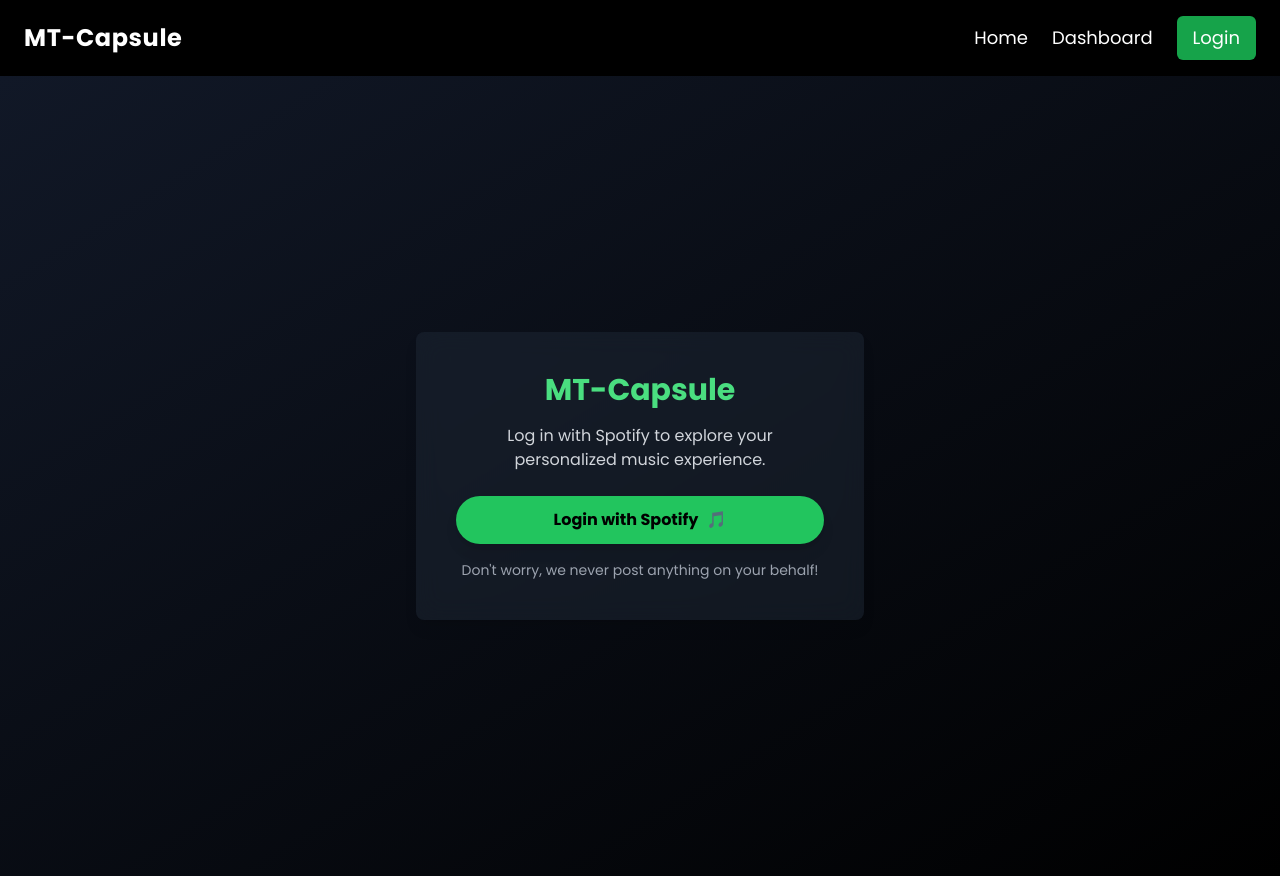
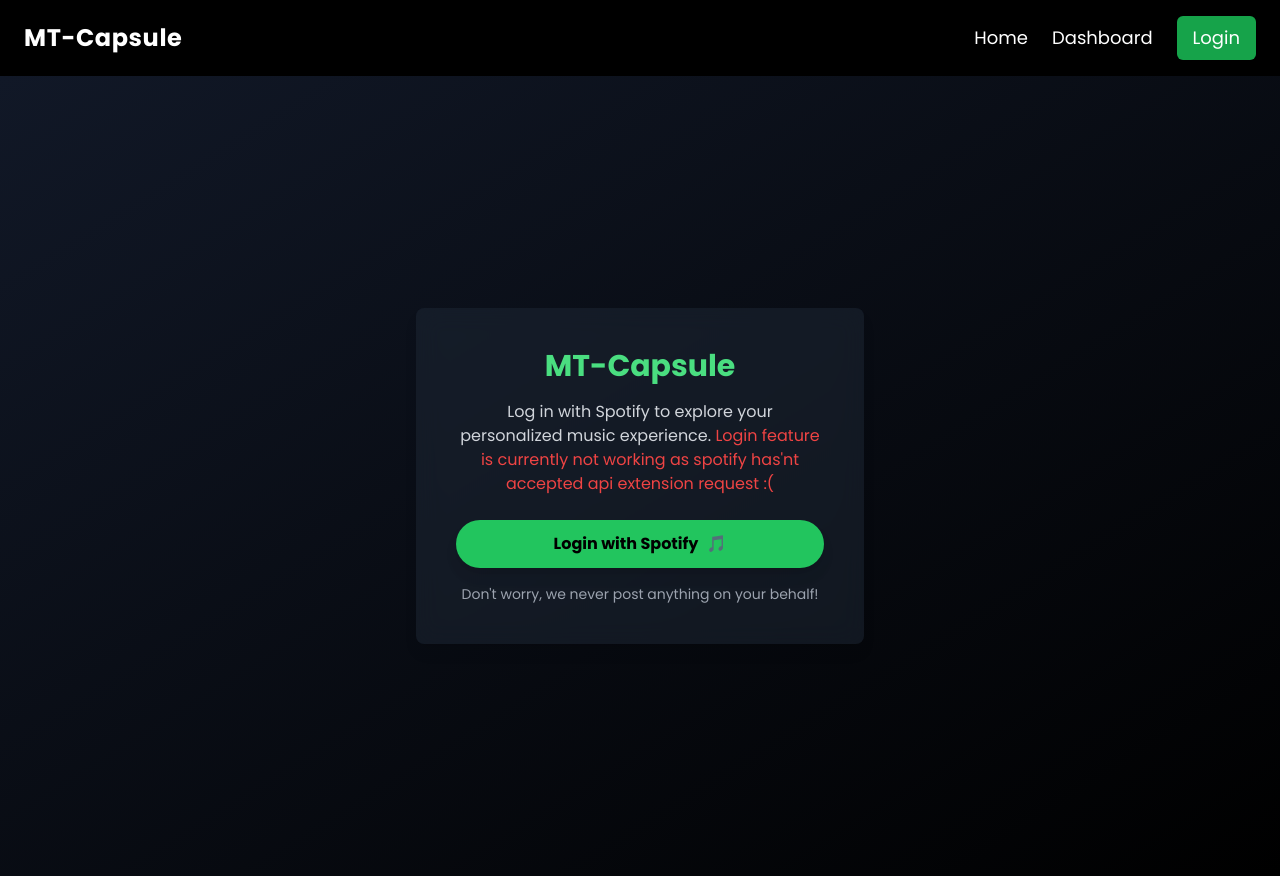
Before and after one commit to VByteHav/music-time-capsule, a Next.js app: page /login in a window 1280 px wide. Built offline with nearby package versions, Linux system fonts and the light colour scheme; no server answers.

Commit message:
Update Login.js

```diff
--- a/components/Login.js
+++ b/components/Login.js
@@ -26,7 +26,7 @@
 
         <h1 className="text-3xl font-bold mb-4 text-green-400">MT-Capsule</h1>
         <p className="text-gray-300 mb-6">
-          Log in with Spotify to explore your personalized music experience.
+          Log in with Spotify to explore your personalized music experience. <span className="text-red-500">Login feature is currently not working as spotify has'nt accepted api extension request :( </span>
         </p>
 
 
```
